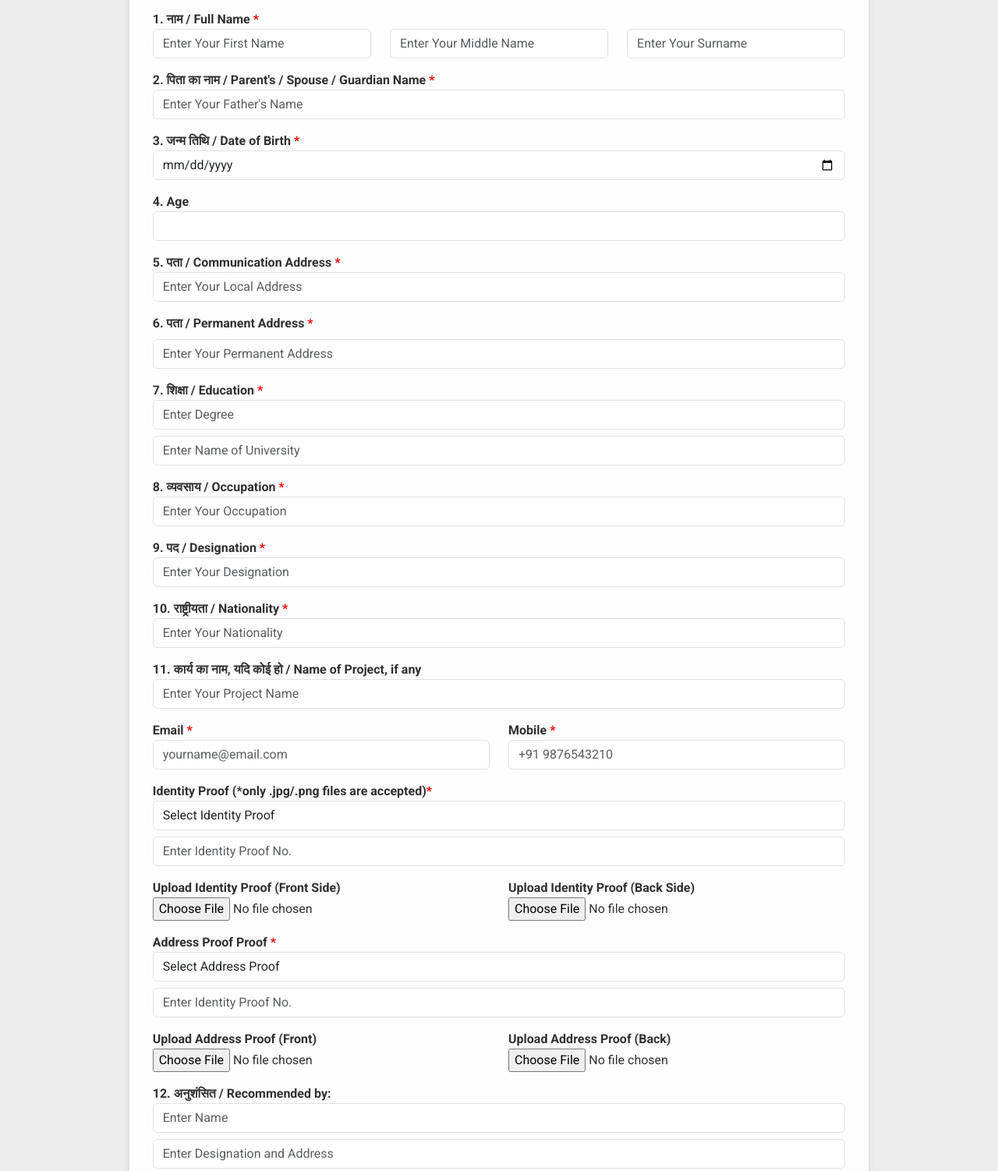
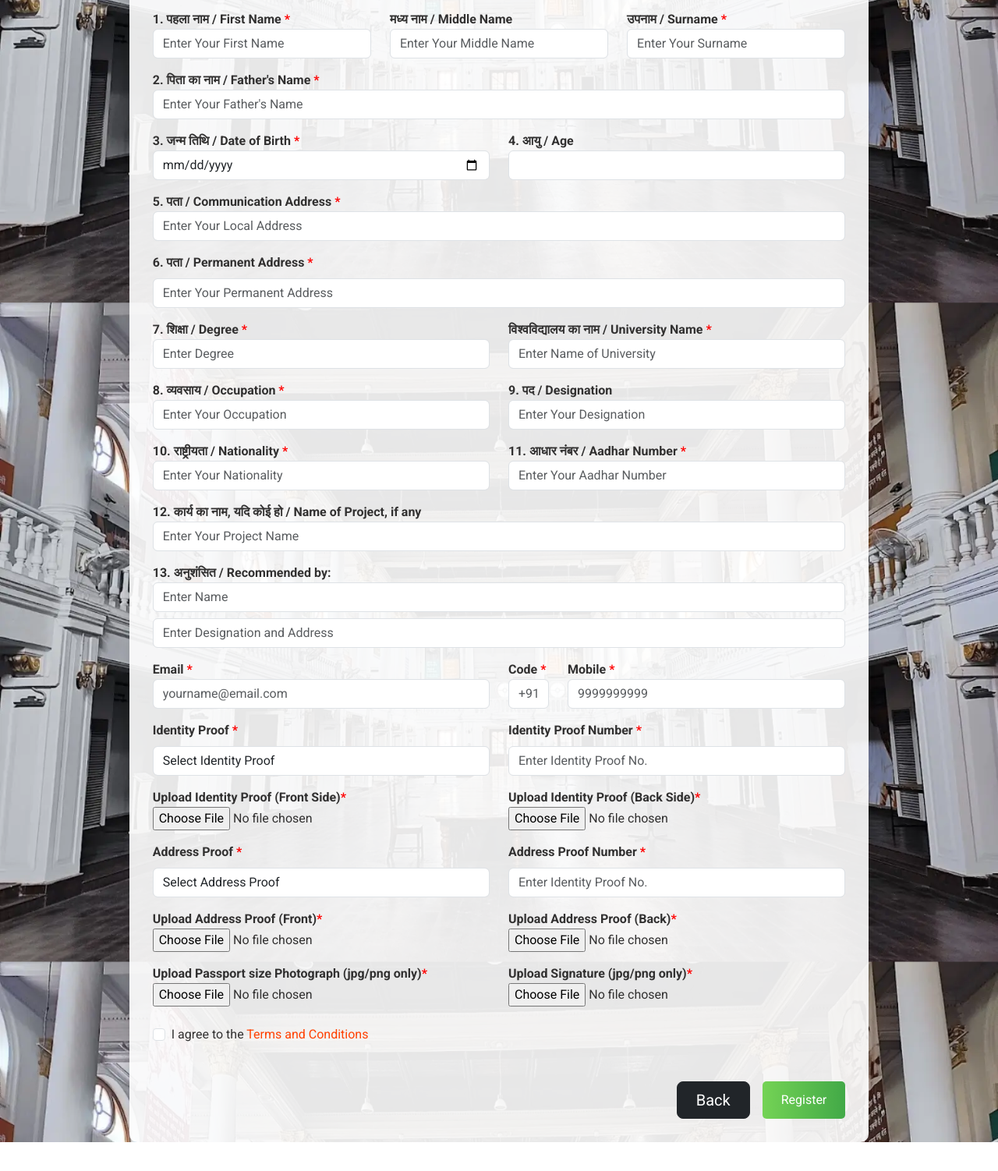
Before and after one commit to natlib123456/National_Library, a plain HTML site: page registration.html in a window 1280 px wide. Shown: the part 457-1959 px from the top of the page at 78% size. After the commit the page ends 1922 px from the top, so only its background shows below. Drawn offline with nearby package versions, Linux system fonts and the light colour scheme.

Commit message:
modification on registration page

```diff
--- a/registration.html
+++ b/registration.html
@@ -32,8 +32,8 @@
 
     <style>
         body {
-            /* background: url('your-image-url.jpg') no-repeat center center fixed; */
-            background-color: #ececec;
+            background: url('./assets/img/Inside-view-of-National-Library-of-India-2.webp') no-repeat center center fixed;
+            /* background-color: #ececec; */
             background-size: cover;
         }
 
@@ -138,7 +138,7 @@
     <div class="container min-vh-100 d-flex align-items-center justify-content-center">
         <div class="form-container col-md-8">
             <h1 class="form-title text-center">REGISTRATION</h1>
-            <div class="bg-white dark:bg-zinc-800 p-6">
+            <div class=" dark:bg-zinc-800 p-6">
                 <p class="text-red-600 dark:text-red-400">* are required fields</p>
                 <p class="text-sm text-zinc-700 dark:text-zinc-300">
                     For Photo, only .jpg and .png files are accepted. Image resolution must not greater than 2048px
@@ -160,26 +160,25 @@
             </div>
             <form>
                 <div class="form-group mb-3">
-                    <label for="fullName">1. नाम / Full Name <span class="required">*</span></label>
                     <div class="row">
                         <div class="col-md-4">
-                            <input type="text" id="firstName" class="form-control" placeholder="Enter Your First Name"
-                                required>
+                            <label for="firstName">1. पहला नाम / First Name <span class="required">*</span></label>
+                            <input type="text" id="firstName" class="form-control" placeholder="Enter Your First Name" required>
                         </div>
                         <div class="col-md-4">
-                            <input type="text" id="middleName" class="form-control"
-                                placeholder="Enter Your Middle Name">
+                            <label for="middleName">मध्य नाम / Middle Name</label>
+                            <input type="text" id="middleName" class="form-control" placeholder="Enter Your Middle Name">
                         </div>
                         <div class="col-md-4">
-                            <input type="text" id="surname" class="form-control" placeholder="Enter Your Surname"
-                                required>
+                            <label for="surname">उपनाम / Surname <span class="required">*</span></label>
+                            <input type="text" id="surname" class="form-control" placeholder="Enter Your Surname" required>
                         </div>
                     </div>
                 </div>
 
+
                 <div class="form-group mb-3">
-                    <label for="fatherName">2. पिता का नाम / Parent's / Spouse / Guardian Name <span
-                            class="required">*</span></label>
+                    <label for="fatherName">2. पिता का नाम / Father's Name <span class="required">*</span></label>
                     <input type="text" id="fatherName" class="form-control" placeholder="Enter Your Father's Name"
                         required>
                 </div>
@@ -191,15 +190,21 @@
                         required>
                 </div> -->
 
-                <div class="form-group mb-3">
+                <div class="row mb-3">
+                    <div class="col-md-6">
+                        <div class="form-group">
                             <label for="dob">3. जन्म तिथि / Date of Birth <span class="required">*</span></label>
                             <input type="date" id="dob" class="form-control" required>
                         </div>
-
-                <div class="form-group mb-3">
-                    <label for="age">4. Age</label>
+                    </div>
+                    <div class="col-md-6">
+                        <div class="form-group">
+                            <label for="age">4. आयु / Age</label>
                             <input type="text" id="age" class="form-control" readonly>
                         </div>
+                    </div>
+                </div>
+
 
                 <div class="form-group mb-3">
                     <label for="address">5. पता / Communication Address <span class="required">*</span></label>
@@ -212,33 +217,64 @@
                         placeholder="Enter Your Permanent Address" required>
                 </div>
 
-                <div class="form-group mb-3">
-                    <label for="education">7. शिक्षा / Education <span class="required">*</span></label>
+                <div class="row mb-3">
+                    <div class="col-md-6">
+                        <div class="form-group">
+                            <label for="degree">7. शिक्षा / Degree <span class="required">*</span></label>
                             <input type="text" id="degree" class="form-control" placeholder="Enter Degree" required>
-                    <input type="text" id="university" class="form-control mt-2" placeholder="Enter Name of University"
-                        required>
+                        </div>
+                    </div>
+                    <div class="col-md-6">
+                        <div class="form-group">
+                            <label for="university">विश्वविद्यालय का नाम / University Name <span class="required">*</span></label>
+                            <input type="text" id="university" class="form-control" placeholder="Enter Name of University" required>
+                        </div>
+                    </div>
                 </div>
 
-                <div class="form-group mb-3">
+
+
+                <div class="row mb-3">
+                    <div class="col-md-6">
+                        <div class="form-group">
                             <label for="occupation">8. व्यवसाय / Occupation <span class="required">*</span></label>
-                    <input type="text" id="occupation" class="form-control" placeholder="Enter Your Occupation"
-                        required>
+                            <input type="text" id="occupation" class="form-control" placeholder="Enter Your Occupation" required>
+                        </div>
+                    </div>
+                    <div class="col-md-6">
+                        <div class="form-group">
+                            <label for="designation">9. पद / Designation</label>
+                            <input type="text" id="designation" class="form-control" placeholder="Enter Your Designation" required>
+                        </div>
+                    </div>
                 </div>
 
+                <div class="row mb-3">
+                    <div class="col-md-6">
+                        <div class="form-group">
+                            <label for="nationality">10. राष्ट्रीयता / Nationality <span class="required">*</span></label>
+                            <input type="text" id="nationality" class="form-control" placeholder="Enter Your Nationality" required>
+                        </div>
+                    </div>
+                    <div class="col-md-6">
+                        <div class="form-group">
+                            <label for="aadhar">11. आधार नंबर / Aadhar Number <span class="required">*</span></label>
+                            <input type="text" id="aadhar" class="form-control" placeholder="Enter Your Aadhar Number" required>
+                        </div>
+                    </div>
+                </div>
+
+
+
                 <div class="form-group mb-3">
-                    <label for="designation">9. पद / Designation <span class="required">*</span></label>
-                    <input type="text" id="designation" class="form-control" placeholder="Enter Your Designation"
-                        required>
+                    <label for="projectName">12. कार्य का नाम, यदि कोई हो / Name of Project, if any</label>
+                    <input type="text" id="projectName" class="form-control" placeholder="Enter Your Project Name">
                 </div>
                 <div class="form-group mb-3">
-                    <label for="nationality">10. राष्ट्रीयता / Nationality <span class="required">*</span></label>
-                    <input type="text" id="nationality" class="form-control" placeholder="Enter Your Nationality"
-                        required>
-                </div>
-
-                <div class="form-group mb-3">
-                    <label for="projectName">11. कार्य का नाम, यदि कोई हो / Name of Project, if any</label>
-                    <input type="text" id="projectName" class="form-control" placeholder="Enter Your Project Name">
+                    <label for="recommendedBy">13. अनुशंसित / Recommended by:</label>
+                    <input type="text" id="recommendedByName" class="form-control" placeholder="Enter Name">
+                    <input type="text" id="recommendedByDesignation" class="form-control mt-2"
+                        placeholder="Enter Designation and Address">
                 </div>
 
                 <div class="form-group mb-3">
@@ -248,42 +284,59 @@
                             <input type="email" id="email" class="form-control" placeholder="yourname@email.com"
                                 required>
                         </div>
-                        <div class="col-md-6">
+                        <div class="col-md-1">
+                            <label for="mobile">Code <span class="required">*</span></label>
+                            <input type="text" id="mobile" class="form-control" placeholder="+91" required>
+                        </div>
+                        <div class="col-md-5">
                             <label for="mobile">Mobile <span class="required">*</span></label>
-                            <input type="text" id="mobile" class="form-control" placeholder="+91 9876543210" required>
+                            <input type="text" id="mobile" class="form-control" placeholder="9999999999" required>
                         </div>
                     </div>
                 </div>
 
 
                 <div class="form-group mb-3">
-                    <label for="identityProof">Identity Proof (*only .jpg/.png files are accepted)<span
-                            class="required">*</span></label>
+                    <div class="row">
+                        <div class="col-md-6">
+                            <label for="identityProof">Identity Proof <span class="required">*</span></label>
+                            <select id="identityProof" class="form-control mt-2" required>
+                                <option value="">Select Identity Proof</option>
+                                <option value="Aadhar Card">Aadhar Card</option>
+                                <option value="Passport">Passport</option>
+                                <option value="Voter ID">Voter ID</option>
+                                <option value="Voter ID">PAN Card</option>
+                            </select>
+                        </div>
+                        <div class="col-md-6">
+                            <label for="identityProof">Identity Proof Number <span class="required">*</span></label>
+                            <input type="text" id="identityProofNo" class="form-control mt-2"
+                                placeholder="Enter Identity Proof No." required>
+                        </div>
+                    </div>
+                    <!-- <label for="identityProof">Address Proof Proof <span class="required">*</span></label>
                     <select id="identityProof" class="form-control" required>
-                        <option value="">Select Identity Proof</option>
+                        <option value="">Select Address Proof</option>
                         <option value="Aadhar Card">Aadhar Card</option>
                         <option value="Passport">Passport</option>
                         <option value="Voter ID">Voter ID</option>
                     </select>
                     <input type="text" id="identityProofNo" class="form-control mt-2"
-                        placeholder="Enter Identity Proof No." required>
-                    <!-- <div class="custom-file mt-2">
-                        <input type="file" id="identityProofFile" class="custom-file-input" accept=".jpg,.png" required>
-                        <label class="custom-file-label" for="identityProofFile">Choose file</label>
-                    </div> -->
-                    <!-- <div class="preview mt-2" id="identityProofPreview"></div> -->
+                        placeholder="Enter Identity Proof No." required> -->
                 </div>
 
                 <div class="form-group mb-3">
                     <div class="row">
                         <div class="col-md-6">
-                            <label for="identityFrontUpload">Upload Identity Proof (Front Side)</label>
+                            <label for="identityFrontUpload">Upload Identity Proof (Front Side)<span
+                                    class="required">*</span></label>
                             <input type="file" class="form-control-file" id="identityFrontUpload"
                                 accept="image/png, image/jpeg" required>
                             <img id="previewIdentityFront" class="preview-img mt-2" alt="Identity Front Preview">
                         </div>
                         <div class="col-md-6">
-                            <label for="identityBackUpload">Upload Identity Proof (Back Side)</label>
+                            <label for="identityBackUpload">Upload Identity Proof (Back Side)<span
+                                    class="required">*</span></label>
                             <input type="file" class="form-control-file" id="identityBackUpload"
                                 accept="image/png, image/jpeg" required>
                             <img id="previewIdentityBack" class="preview-img mt-2" alt="Identity Back Preview">
@@ -293,7 +346,23 @@
 
 
                 <div class="form-group mb-3">
-                    <label for="identityProof">Address Proof Proof <span class="required">*</span></label>
+                    <div class="row">
+                        <div class="col-md-6">
+                            <label for="identityProof">Address Proof <span class="required">*</span></label>
+                            <select id="identityProof" class="form-control mt-2" required>
+                                <option value="">Select Address Proof</option>
+                                <option value="Aadhar Card">Aadhar Card</option>
+                                <option value="Passport">Passport</option>
+                                <option value="Voter ID">Voter ID</option>
+                            </select>
+                        </div>
+                        <div class="col-md-6">
+                            <label for="identityProof">Address Proof Number <span class="required">*</span></label>
+                            <input type="text" id="identityProofNo" class="form-control mt-2"
+                                placeholder="Enter Identity Proof No." required>
+                        </div>
+                    </div>
+                    <!-- <label for="identityProof">Address Proof Proof <span class="required">*</span></label>
                     <select id="identityProof" class="form-control" required>
                         <option value="">Select Address Proof</option>
                         <option value="Aadhar Card">Aadhar Card</option>
@@ -301,19 +370,21 @@
                         <option value="Voter ID">Voter ID</option>
                     </select>
                     <input type="text" id="identityProofNo" class="form-control mt-2"
-                        placeholder="Enter Identity Proof No." required>
+                        placeholder="Enter Identity Proof No." required> -->
                 </div>
 
                 <div class="form-group mb-3">
                     <div class="row">
                         <div class="col-md-6">
-                            <label for="addressFrontUpload">Upload Address Proof (Front)</label>
+                            <label for="addressFrontUpload">Upload Address Proof (Front)<span
+                                    class="required">*</span></label>
                             <input type="file" class="form-control-file" id="addressFrontUpload"
                                 accept="image/png, image/jpeg" required>
                             <img id="previewAddressFront" class="preview-img mt-2" alt="Address Front Preview">
                         </div>
                         <div class="col-md-6">
-                            <label for="addressBackUpload">Upload Address Proof (Back)</label>
+                            <label for="addressBackUpload">Upload Address Proof (Back)<span
+                                    class="required">*</span></label>
                             <input type="file" class="form-control-file" id="addressBackUpload"
                                 accept="image/png, image/jpeg" required>
                             <img id="previewAddressBack" class="preview-img mt-2" alt="Address Back Preview">
@@ -322,23 +393,20 @@
                 </div>
 
 
-                <div class="form-group mb-3">
-                    <label for="recommendedBy">12. अनुशंसित / Recommended by:</label>
-                    <input type="text" id="recommendedByName" class="form-control" placeholder="Enter Name">
-                    <input type="text" id="recommendedByDesignation" class="form-control mt-2"
-                        placeholder="Enter Designation and Address">
-                </div>
+
 
                 <div class="form-group mb-4">
                     <div class="row">
                         <div class="col-md-6">
-                            <label for="photoUpload">Upload Passport size Photograph (jpg/png only)</label>
+                            <label for="photoUpload">Upload Passport size Photograph (jpg/png only)<span
+                                    class="required">*</span></label>
                             <input type="file" class="form-control-file" id="photoUpload" accept="image/png, image/jpeg"
                                 required>
                             <img id="previewPhoto" class="preview-img mt-2" alt="Photo Preview">
                         </div>
                         <div class="col-md-6">
-                            <label for="signatureUpload">Upload Signature (jpg/png only)</label>
+                            <label for="signatureUpload">Upload Signature (jpg/png only)<span
+                                    class="required">*</span></label>
                             <input type="file" class="form-control-file" id="signatureUpload"
                                 accept="image/png, image/jpeg" required>
                             <img id="previewSignature" class="preview-signature mt-2" alt="Signature Preview">
@@ -356,8 +424,9 @@
                     </label>
                 </div>
 
-                <div class="text-center">
-                    <button type="submit" class="btn btn-custom">Register</button>
+                <div class="d-flex justify-content-end gap-3 mt-3">
+                    <button type="button" class="btn btn-dark btn-lg px-4" onclick="goBack()">Back</button>
+                    <button type="submit" class="btn btn-custom btn-lg px-4">Register</button>
                 </div>
             </form>
         </div>
@@ -371,6 +440,7 @@
     <script src="https://cdn.jsdelivr.net/npm/@popperjs/core@2.9.3/dist/umd/popper.min.js"></script>
     <script src="https://maxcdn.bootstrapcdn.com/bootstrap/4.5.2/js/bootstrap.min.js"></script>
     <script>
+        document.addEventListener("DOMContentLoaded", function () {
             // Calculate age based on date of birth
             document.getElementById("dob").addEventListener("change", function () {
                 var dob = new Date(this.value);
@@ -383,38 +453,42 @@
                 document.getElementById("age").value = age;
             });
 
-        // Preview Image
+            // Function to preview image
             function previewFile(input, previewElement) {
                 const file = input.files[0];
                 if (file) {
                     let reader = new FileReader();
                     reader.onload = function (event) {
-                    $(previewElement).attr('src', event.target.result).show();
-                }
+                        document.querySelector(previewElement).src = event.target.result;
+                        document.querySelector(previewElement).style.display = "block";
+                    };
                     reader.readAsDataURL(file);
                 }
             }
 
             // Image Preview Handlers
-        $('#identityFrontUpload').on('change', function () {
-            previewFile(this, '#previewIdentityFront');
+            const fileInputs = [
+                { input: "#identityFrontUpload", preview: "#previewIdentityFront" },
+                { input: "#identityBackUpload", preview: "#previewIdentityBack" },
+                { input: "#addressFrontUpload", preview: "#previewAddressFront" },
+                { input: "#addressBackUpload", preview: "#previewAddressBack" },
+                { input: "#photoUpload", preview: "#previewPhoto" },
+                { input: "#signatureUpload", preview: "#previewSignature" }
+            ];
+
+            fileInputs.forEach(({ input, preview }) => {
+                document.querySelector(input).addEventListener("change", function () {
+                    previewFile(this, preview);
                 });
-        $('#identityBackUpload').on('change', function () {
-            previewFile(this, '#previewIdentityBack');
             });
-        $('#addressFrontUpload').on('change', function () {
-            previewFile(this, '#previewAddressFront');
-        });
-        $('#addressBackUpload').on('change', function () {
-            previewFile(this, '#previewAddressBack');
-        });
-        $('#photoUpload').on('change', function () {
-            previewFile(this, '#previewPhoto');
-        });
-        $('#signatureUpload').on('change', function () {
-            previewFile(this, '#previewSignature');
+
+            // Back button functionality
+            window.goBack = function () {
+                window.history.back();
+            };
         });
     </script>
+
 </body>
 
 </html>
```
Also changed, not shown: divisions.html (+26 -26 lines), assets/img/Inside-view-of-National-Library-of-India-2.webp (added), terms-and-conditions.html (added). Lines whose indentation alone changed are shown as unchanged.
